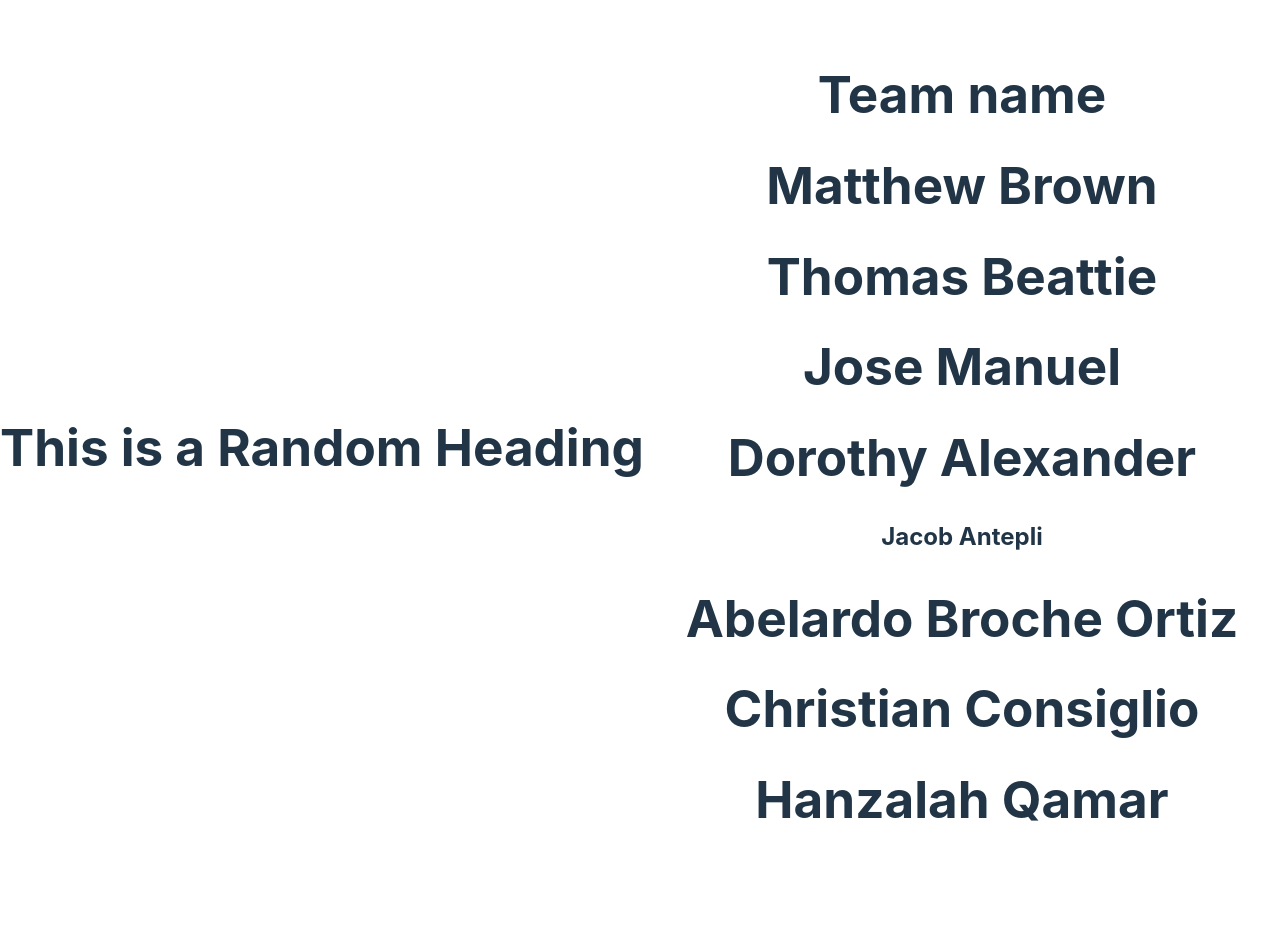
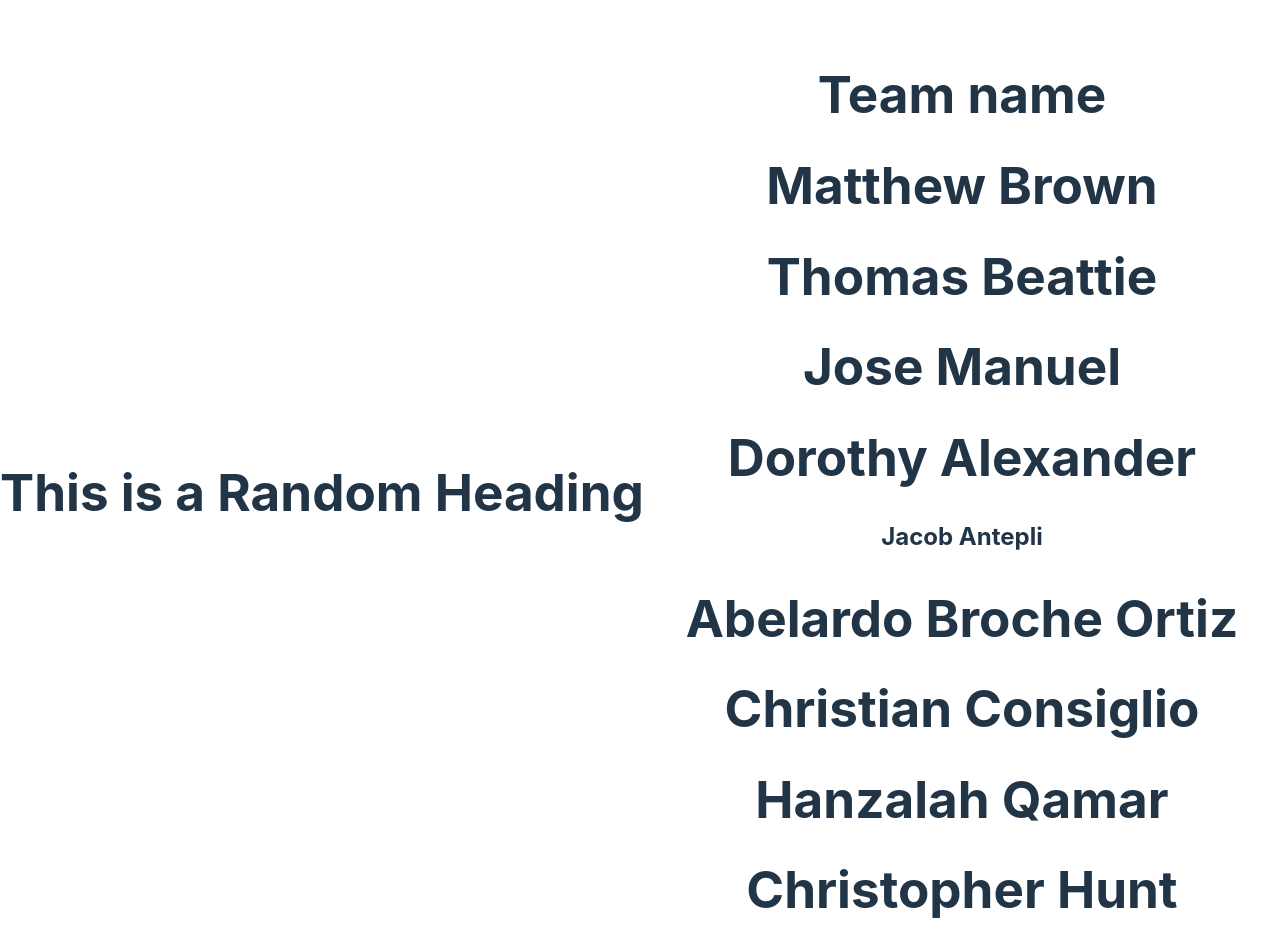
Before and after one commit to JacobAntepli/git-example-team-S, a React (Vite) app: page / in a window 1280 px wide. Shown: the top 952 px of the page. Before the commit the page ends 893 px from the top, so only its background shows below. Built offline with nearby package versions, Linux system fonts and the light colour scheme.

Commit message:
'sBranch: Auto stash before merge of "Chris'sBranch" and "main"

```diff
--- a/src/App.jsx
+++ b/src/App.jsx
@@ -14,7 +14,9 @@ function App() {
           <h1>Abelardo Broche Ortiz</h1>
           <h1>Christian Consiglio</h1>
           <h1>Hanzalah Qamar</h1>
+          <h1>Christopher Hunt</h1>
       </div>
+
     )
 }
 
```
Lines whose indentation alone changed are shown as unchanged.
